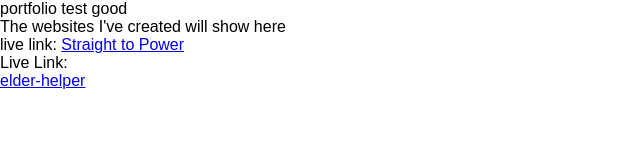
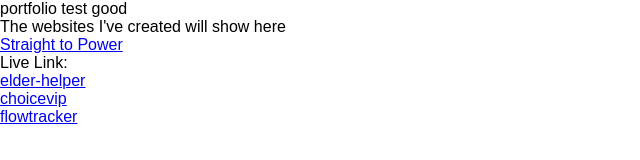
Before and after one commit to makingentropy/ecportfolio2017, a website: page public/index.html in a window 1280 px wide. Shown: the whole page, without its empty margins (0-640 px from the left). Drawn offline with nearby package versions, Linux system fonts and the light colour scheme.

Commit message:
Added new includes

```diff
--- /dev/null
+++ b/public/includes/dynamic_example_choicevip.html
@@ -0,0 +1 @@
+<a href="https://choicevip.herokuapp.com">choicevip</a>
--- /dev/null
+++ b/public/includes/dynamic_example_flowtracker.html
@@ -0,0 +1 @@
+<a href="http://flowtracker-frontend.herokuapp.com">flowtracker</a>
--- a/public/includes/dynamic_game.html
+++ b/public/includes/dynamic_example_game.html
@@ -1,2 +1,2 @@
-live link:
+
 <a href="https://makingentropy.github.io/Project_1/">Straight to Power</a>
--- a/public/index.html
+++ b/public/index.html
@@ -11,8 +11,9 @@
   <body ng-controller="appjsController as ctrl">
     {{ctrl.test}}
     <div ng-include="'includes/dynamic_menu.html'"></div>
-    <div ng-include="'includes/dynamic_game.html'"></div>
-    <div ng-include="'includes/dynamic_elderHelper.html'"></div>
-
+    <div ng-include="'includes/dynamic_example_game.html'"></div>
+    <div ng-include="'includes/dynamic_example_elderHelper.html'"></div>
+    <div ng-include="'includes/dynamic_example_choicevip.html'"></div>
+    <div ng-include="'includes/dynamic_example_flowtracker.html'"></div>
   </body>
 </html>
```
Also changed, not shown: public/includes/dynamic_example_seedtrader.html (added, +1 -0 lines), public/includes/dynamic_example_elderHelper.html (renamed from public/includes/dynamic_elderHelper.html).
